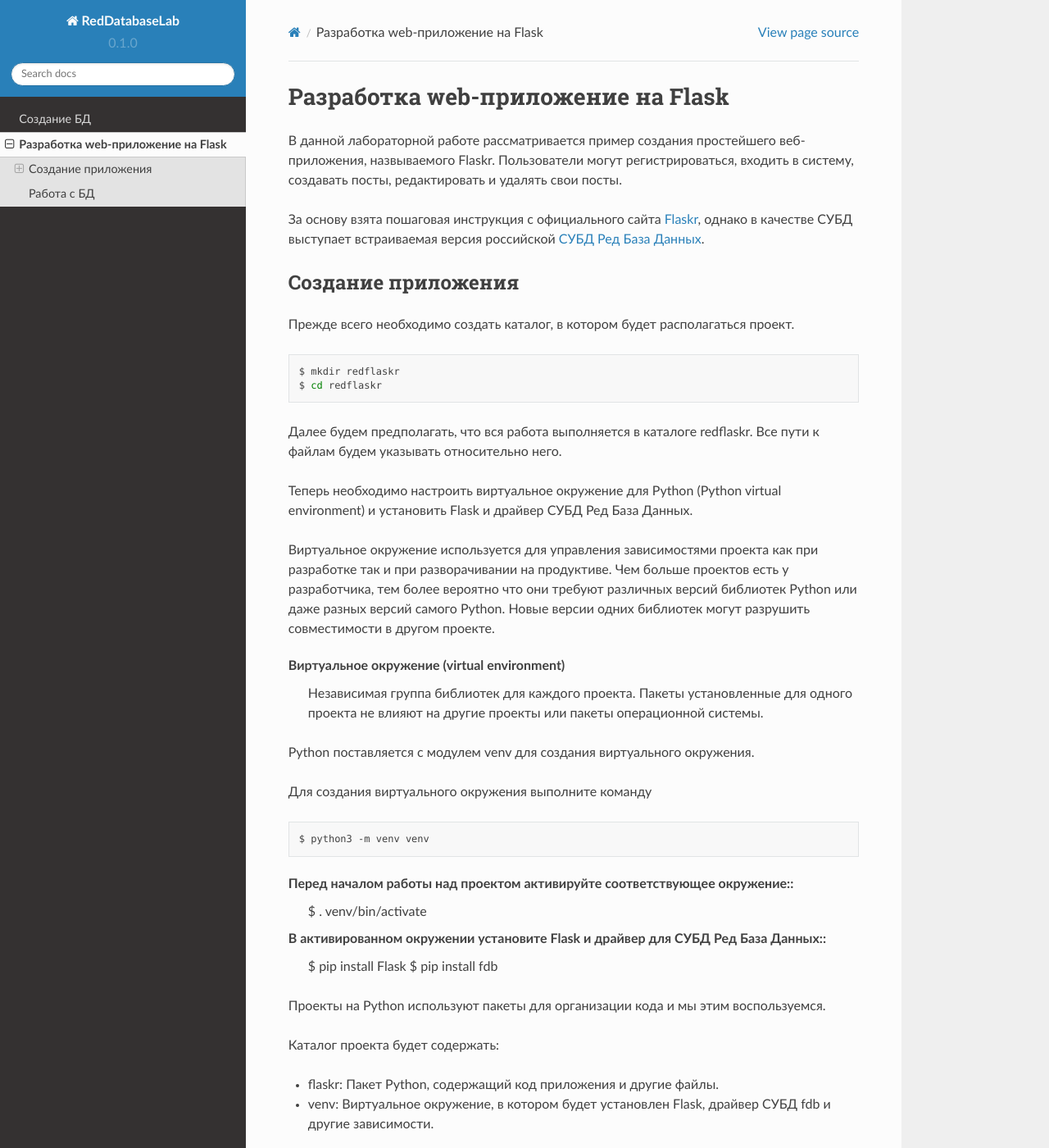
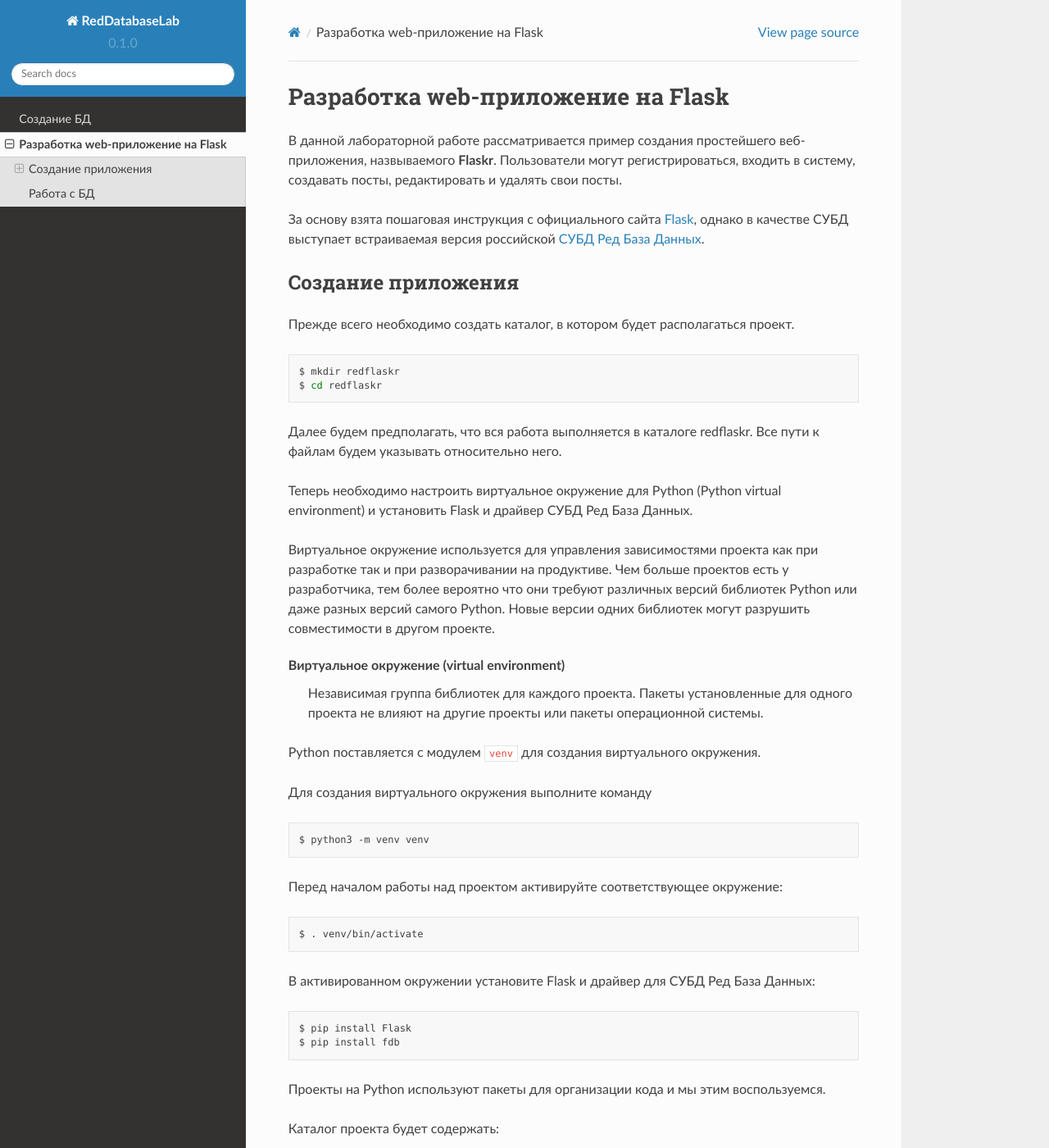
Before and after one commit to romansimakov/RedDatabaseLab, a Sphinx documentation site: the page built from docs/flaskr.rst, in a window 1280 px wide and 1400 px high. Shown: the whole window at 82% size. Built offline with Sphinx 7.4.7 and the Read the Docs theme 2.0.0, drawn with Linux system fonts in a browser that asks for light colours; some of the changed text lies outside the part shown.

Commit message:
Fix misprints

```diff
--- a/docs/flaskr.rst
+++ b/docs/flaskr.rst
@@ -1,12 +1,12 @@
-.. _Flaskr: https://flask.palletsprojects.com/en/2.0.x/tutorial/
+.. _Flask: https://flask.palletsprojects.com/en/2.0.x/tutorial/
 .. _СУБД Ред База Данных: https://reddatabase.ru
 
 Разработка web-приложение на Flask
 ==================================
 
-В данной лабораторной работе рассматривается пример создания простейшего веб-приложения, назвываемого Flaskr. Пользователи могут регистрироваться, входить в систему, создавать посты, редактировать и удалять свои посты.
+В данной лабораторной работе рассматривается пример создания простейшего веб-приложения, назвываемого **Flaskr**. Пользователи могут регистрироваться, входить в систему, создавать посты, редактировать и удалять свои посты.
 
-За основу взята пошаговая инструкция с официального сайта `Flaskr`_, однако в качестве СУБД выступает встраиваемая версия российской `СУБД Ред База Данных`_.
+За основу взята пошаговая инструкция с официального сайта `Flask`_, однако в качестве СУБД выступает встраиваемая версия российской `СУБД Ред База Данных`_.
 
 Создание приложения
 -------------------
@@ -27,7 +27,7 @@
 Виртуальное окружение (virtual environment)
     Независимая группа библиотек для каждого проекта. Пакеты установленные для одного проекта не влияют на другие проекты или пакеты операционной системы.
 
-Python поставляется с модулем venv для создания виртуального окружения.
+Python поставляется с модулем ``venv`` для создания виртуального окружения.
 
 Для создания виртуального окружения выполните команду
 
@@ -35,10 +35,16 @@ Python поставляется с модулем venv для создания
 
     $ python3 -m venv venv
 
-Перед началом работы над проектом активируйте соответствующее окружение::
+Перед началом работы над проектом активируйте соответствующее окружение:
+
+.. code-block:: bash
+
     $ . venv/bin/activate
 
-В активированном окружении установите Flask и драйвер для СУБД Ред База Данных::
+В активированном окружении установите Flask и драйвер для СУБД Ред База Данных:
+
+.. code-block:: bash
+
     $ pip install Flask
     $ pip install fdb
 
@@ -46,8 +52,8 @@ Python поставляется с модулем venv для создания
 
 Каталог проекта будет содержать:
 
-* flaskr: Пакет Python, содержащий код приложения и другие файлы.
-* venv: Виртуальное окружение, в котором будет установлен Flask, драйвер СУБД fdb и другие зависимости.
+* :flaskr: Пакет Python, содержащий код приложения и другие файлы.
+* :venv: Виртуальное окружение, в котором будет установлен Flask, драйвер СУБД fdb и другие зависимости.
 
 Приложение Flask это объект (instance) класса Flask. Все, что связано с приложением (настройки, URL адреса, прочее) будет настраиваться в этом объекте.
 
```
